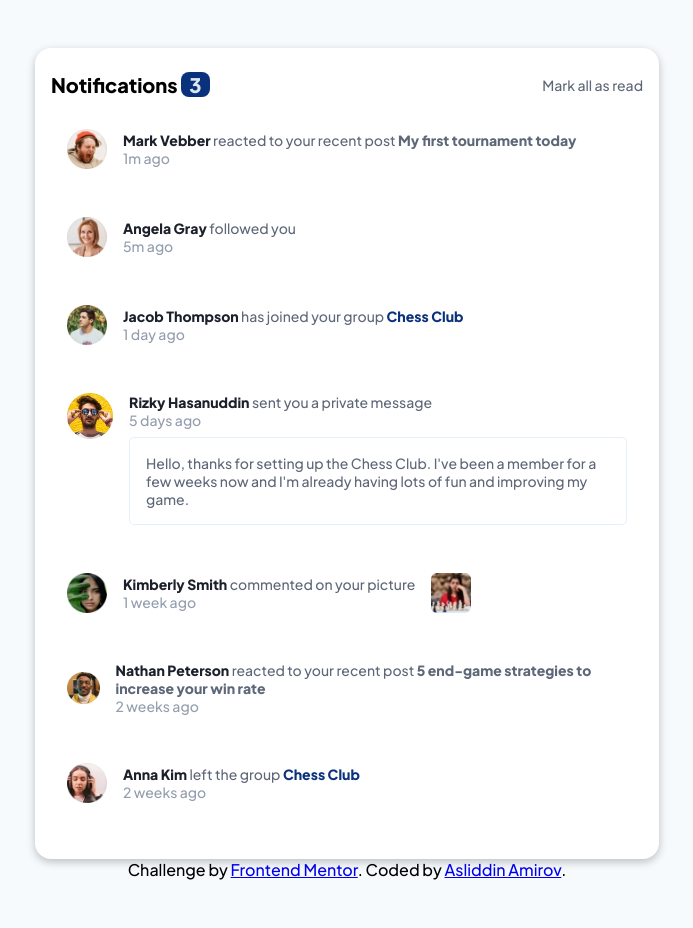
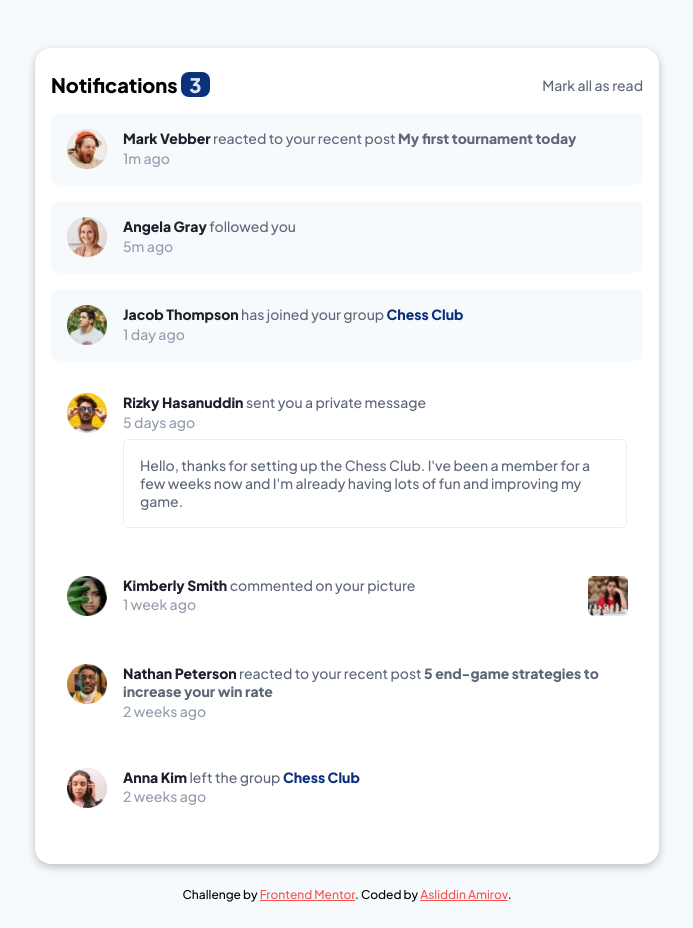
Before and after one commit to asliddinamir/project22-FM, a plain HTML site: page index.html in a window 1280 px wide. Shown: the whole page, without its empty margins (293-986 px from the left). Drawn offline with Linux system fonts and the light colour scheme.

Commit message:
done desktop part of css

```diff
--- a/index.html
+++ b/index.html
@@ -24,7 +24,7 @@
 
     <div class="boxes">
 
-      <div class="box">
+      <div class="box unread">
         <img src="./assets/images/avatar-mark-webber.webp" alt="mark">
         <div class="box_info">
           <p class="status"><strong class="author_name">Mark Vebber</strong> reacted to your recent post <span
@@ -35,7 +35,7 @@
         </div>
       </div>
 
-      <div class="box">
+      <div class="box unread">
         <img src="./assets/images/avatar-angela-gray.webp" alt="angela">
         <div class="box_info">
           <p class="status"><strong class="author_name">Angela Gray</strong> followed you
@@ -44,7 +44,7 @@
         </div>
       </div>
 
-      <div class="box">
+      <div class="box unread">
         <img src="./assets/images/avatar-jacob-thompson.webp" alt="jacob">
         <div class="box_info">
           <p class="status"><strong>Jacob Thompson</strong> has joined your group <span class="chess_club">Chess
@@ -70,10 +70,10 @@
           <p class="status"><strong>Kimberly Smith</strong> commented on your picture</p>
           <p class="time">1 week ago</p>
         </div>
-        <img src="./assets/images/image-chess.webp" alt="chess">
+        <img class="chess" src="./assets/images/image-chess.webp" alt="chess">
       </div>
 
-      <div class="box">
+      <div class="box nathan">
         <img src="./assets/images/avatar-nathan-peterson.webp" alt="nathan">
         <div class="box_info">
           <p class="status"><strong>Nathan Peterson</strong> reacted to your recent post <span class="tour">5 end-game
--- a/style.css
+++ b/style.css
@@ -15,7 +15,7 @@ body {
     min-height: 100vh;
     width: 100vw;
     background-color: hsl(210, 60%, 98%);
-    padding: 3rem 1rem;
+    position: relative;
 }
 
 p {
@@ -63,18 +63,24 @@ p {
 
 .box {
     display: flex;
-    align-items: center;
+    align-items: flex-start;
     gap: 1rem;
+    line-height: 1.3;
+    border-radius: .5rem;
     padding: 16px;
     margin: 16px 0;
+    cursor: pointer;
+    position: relative;
 }
 
-.box img:not(.hasan img) {
-    width: 40px;
+.unread {
+    background-color: hsl(210, 60%, 98%);
+    ;
 }
 
-.hasan {
-    align-items: start;
+.box img {
+    min-width: 40px;
+    height: 40px;
 }
 
 .status {
@@ -83,6 +89,11 @@ p {
 
 .tour {
     font-weight: 800;
+    cursor: pointer;
+}
+
+.tour:hover {
+    color: hsl(219, 85%, 26%);
 }
 
 .message {
@@ -93,15 +104,51 @@ p {
     color: #5e6778;
 }
 
+.message:hover {
+    background-color: hsl(211, 68%, 94%)
+}
+
 strong {
     color: hsl(224, 21%, 14%);
+    cursor: pointer;
 }
 
+strong:hover {
+    color: hsl(219, 85%, 26%);
+}
+
+
 .time {
-    color: hsl(219, 14%, 63%)
+    color: hsl(219, 14%, 63%);
+    margin-top: .1rem;
 }
 
 .chess_club {
     color: hsl(219, 85%, 26%);
     font-weight: 800;
 }
+
+.chess {
+    position: absolute;
+    right: 15px;
+    cursor: pointer;
+}
+
+footer {
+    position: absolute;
+    text-align: center;
+    font-size: 12px;
+    bottom: 10px;
+}
+
+footer a {
+    color: hsl(1, 90%, 64%);
+}
+
+@media(min-width: 620px) {
+    body main {
+        margin: 3rem 1rem;
+    }
+}
+
+@medi
```
